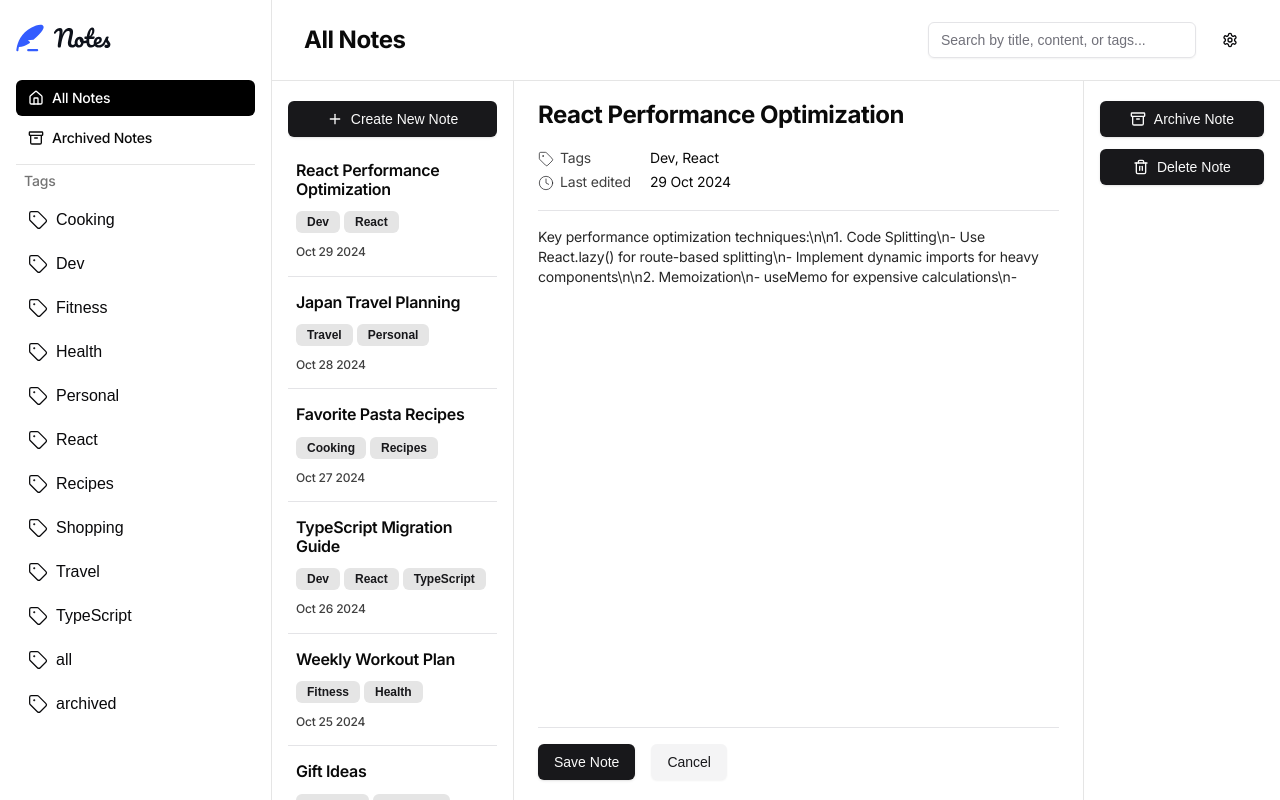
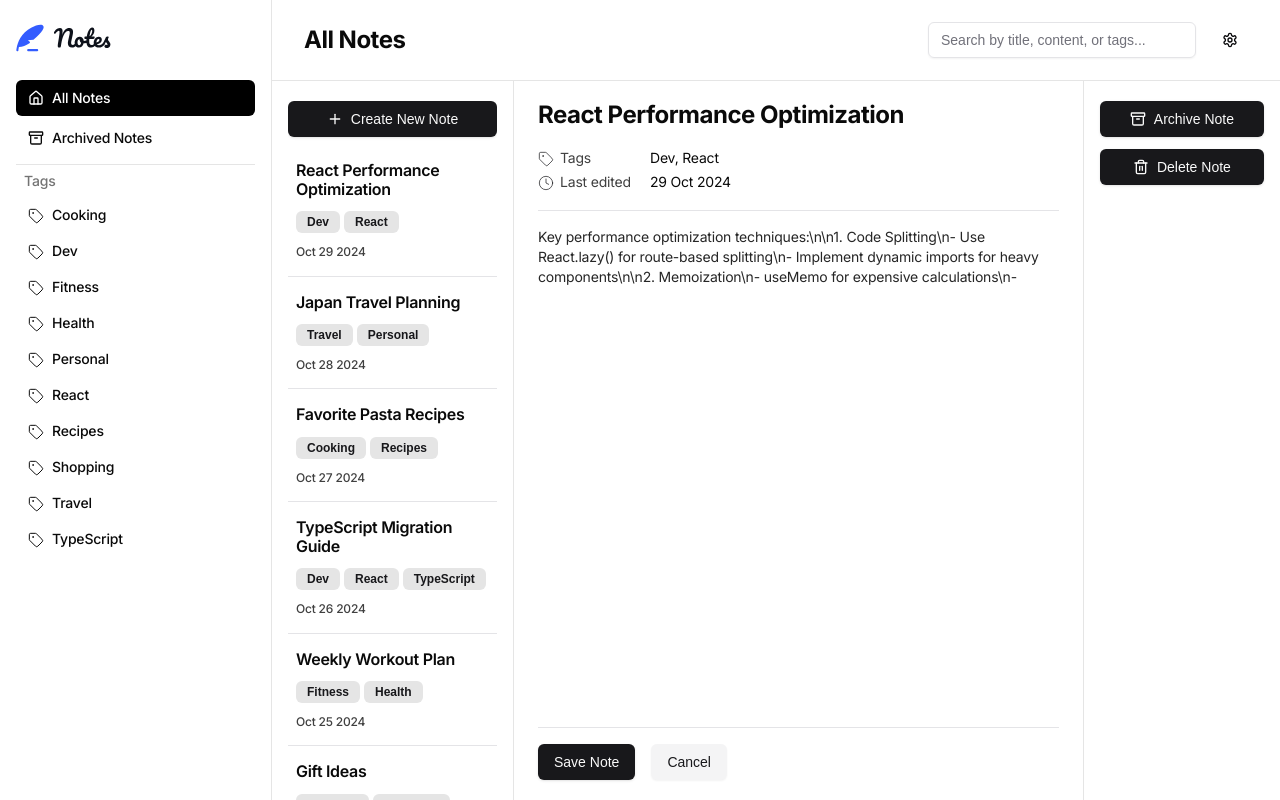
Before and after one commit to kylejohnson-dev/note-taking-web-app, a Next.js app: page / in a window 1280 px wide. Built offline with nearby package versions, Linux system fonts and the light colour scheme.

Commit message:
adjusted sidebar active state

```diff
--- a/src/components/dashboard.tsx
+++ b/src/components/dashboard.tsx
@@ -20,9 +20,7 @@ type DashBoardProps = {
 export default function Dashboard({ notes }: DashBoardProps) {
   const [activeTag, setActiveTag] = useState<string>('all')
 
-  const tags = notes.map((note) => note.tags)
-  const tagsArray = [...new Set(tags.flat())]
-  tagsArray.push('all', 'archived')
+  const tags = [... new Set(notes.map((note) => note.tags).flat())]
 
   const filteredNotes = (tag: string): Note[] => {
     if (tag === 'all') return notes
@@ -54,7 +52,7 @@ export default function Dashboard({ notes }: DashBoardProps) {
                 onClick={() => setActiveTag('all')}
                 className={cn(
                   "flex items-center justify-start gap-x-2 text-neutral-950 font-[family-name:var(--font-inter)] text-[14px] font-medium leading-[120%] -tracking-[0.2px] px-3 py-2.5",
-                  activeTag === 'all' ? 'bg-black text-white' : '',
+                  activeTag === 'all' ? 'bg-black text-white hover:bg-black hover:text-white' : '',
                 )}
               >
                 <House className="w-5 h-5" />
@@ -66,7 +64,7 @@ export default function Dashboard({ notes }: DashBoardProps) {
                 onClick={() => setActiveTag('archived')}
                 className={cn(
                   "flex items-center justify-start gap-x-2 text-neutral-950 font-[family-name:var(--font-inter)] text-[14px] font-medium leading-[120%] -tracking-[0.2px] px-3 py-2.5",
-                  activeTag === 'archived' ? 'bg-black text-white' : '',
+                  activeTag === 'archived' ? 'bg-black text-white hover:bg-black hover:text-white' : '',
                 )}
               >
                 <Archive className="w-5 h-5" />
@@ -75,11 +73,20 @@ export default function Dashboard({ notes }: DashBoardProps) {
             </div>
             <Separator className="bg-neutral-200 mt-2" />
             <p className="text-neutral-500 font-[family-name:var(--font-inter)] text-[14px] font-medium leading-[120%] -tracking-[0.2px] px-2 my-2">Tags</p>
-            {tagsArray.sort().map((tag) => (
-              <button key={tag} onClick={() => setActiveTag(tag)} className="flex items-center gap-x-2 px-3 py-2.5">
+            {tags.sort().map((tag) => (
+              <Button
+                key={tag}
+                value={tag}
+                variant="ghost"
+                onClick={() => setActiveTag(tag)}
+                className={cn(
+                  "w-full flex items-center justify-start gap-x-2 text-neutral-950 font-[family-name:var(--font-inter)] text-[14px] font-medium leading-[120%] -tracking-[0.2px] px-3 py-2.5",
+                  activeTag === tag ? 'bg-black text-white hover:bg-black hover:text-white' : '',
+                )}
+              >
                 <Tag strokeWidth={1.5} className="w-5 h-5" />
                 {tag}
-              </button>
+              </Button>
             ))}
           </ScrollArea>
         </div>
```
